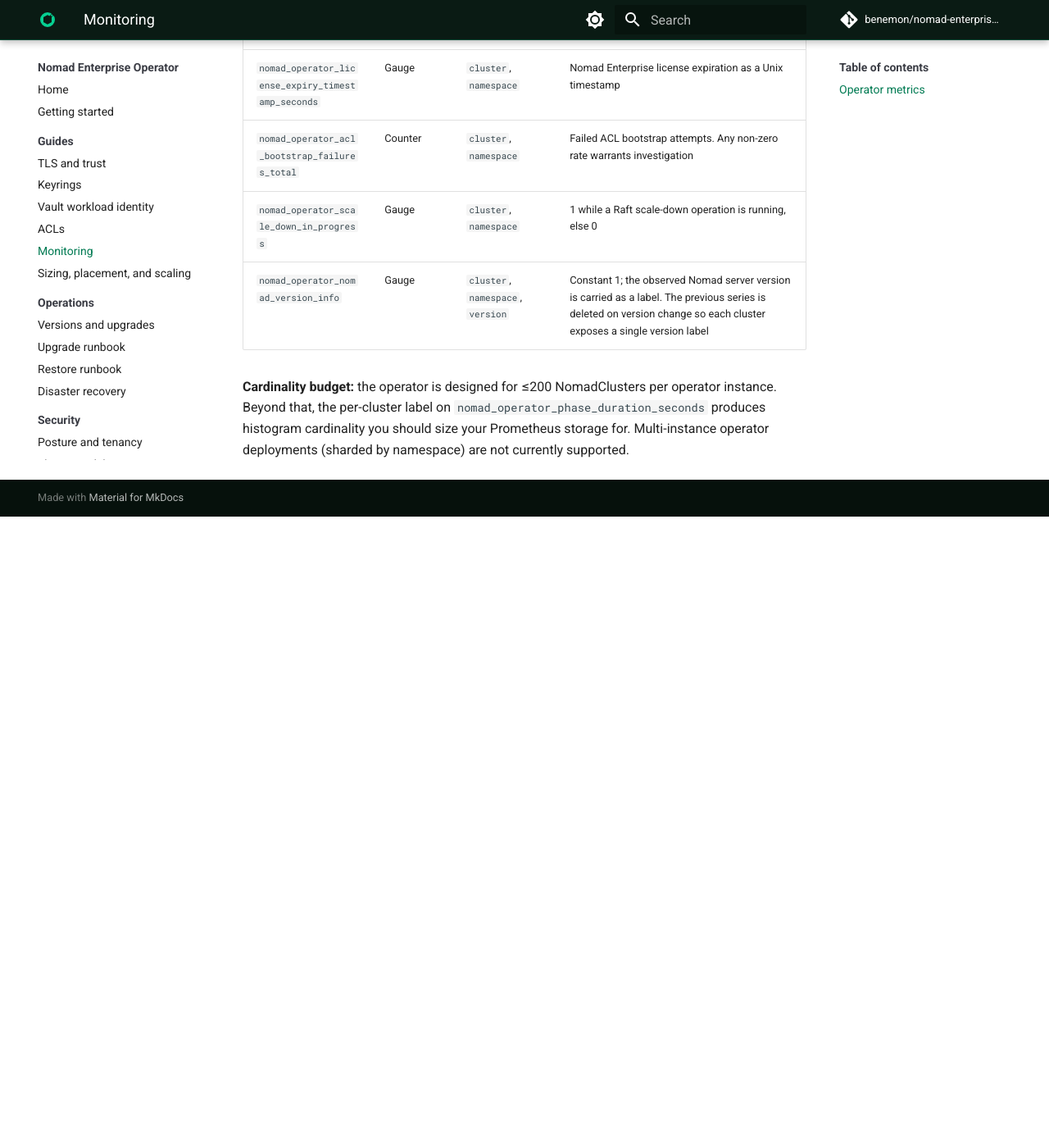
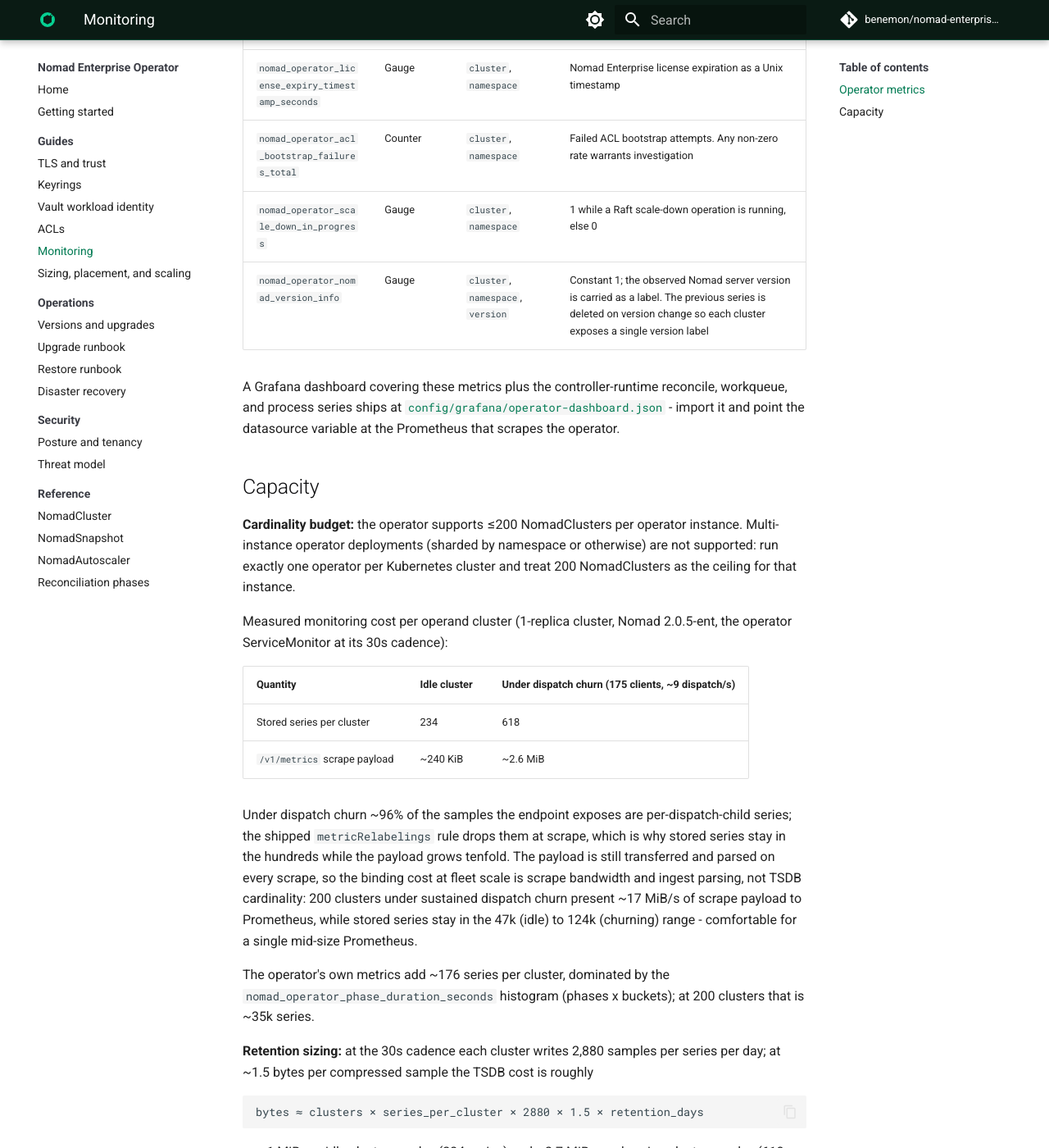
Before and after one commit to benemon/nomad-enterprise-operator, an MkDocs documentation site: the page built from docs/guides/monitoring.md, in a window 1280 px wide and 1400 px high, scrolled down 1709 px. Shown: the whole window at 82% size. Built offline with MkDocs 1.6.1 and Material for MkDocs 9.7.7, drawn with Linux system fonts in a browser that asks for light colours; comment, search, counter and statistics services are not loaded; before the commit the page ends 2339 px from its top, so only the background shows below that; some of the changed text lies outside the part shown.

Commit message:
docs: measured capacity guidance and operator Grafana dashboard
The monitoring guide's cardinality budget is now backed by measured
numbers: stored series and scrape payload per cluster (idle and under
dispatch churn), a retention sizing formula, the 200-cluster
extrapolation, and the operator's own control-plane cost at fleet
create and at rest, with the create-burst constraint named. The
sharding constraint is stated as a hard rule. A Grafana dashboard
covering the operator metrics and the controller-runtime reconcile,
workqueue, and process series is checked in under config/grafana.

````diff
--- a/docs/guides/monitoring.md
+++ b/docs/guides/monitoring.md
@@ -73,8 +73,63 @@ automatically; the declarative equivalent ships at
 | `nomad_operator_scale_down_in_progress` | Gauge | `cluster`, `namespace` | 1 while a Raft scale-down operation is running, else 0 |
 | `nomad_operator_nomad_version_info` | Gauge | `cluster`, `namespace`, `version` | Constant 1; the observed Nomad server version is carried as a label. The previous series is deleted on version change so each cluster exposes a single version label |
 
-**Cardinality budget:** the operator is designed for ≤200 NomadClusters
-per operator instance. Beyond that, the per-cluster label on
-`nomad_operator_phase_duration_seconds` produces histogram cardinality
-you should size your Prometheus storage for. Multi-instance operator
-deployments (sharded by namespace) are not currently supported.
+A Grafana dashboard covering these metrics plus the controller-runtime
+reconcile, workqueue, and process series ships at
+[`config/grafana/operator-dashboard.json`](https://github.com/benemon/nomad-enterprise-operator/blob/main/config/grafana/operator-dashboard.json) -
+import it and point the datasource variable at the Prometheus that
+scrapes the operator.
+
+
+## Capacity
+
+**Cardinality budget:** the operator supports ≤200 NomadClusters per
+operator instance. Multi-instance operator deployments (sharded by
+namespace or otherwise) are not supported: run exactly one operator
+per Kubernetes cluster and treat 200 NomadClusters as the ceiling for
+that instance.
+
+Measured monitoring cost per operand cluster (1-replica cluster, Nomad
+2.0.5-ent, the operator ServiceMonitor at its 30s cadence):
+
+| Quantity | Idle cluster | Under dispatch churn (175 clients, ~9 dispatch/s) |
+|----------|-------------|--------------------------------------------------|
+| Stored series per cluster | 234 | 618 |
+| `/v1/metrics` scrape payload | ~240 KiB | ~2.6 MiB |
+
+Under dispatch churn ~96% of the samples the endpoint exposes are
+per-dispatch-child series; the shipped `metricRelabelings` rule drops
+them at scrape, which is why stored series stay in the hundreds while
+the payload grows tenfold. The payload is still transferred and parsed
+on every scrape, so the binding cost at fleet scale is scrape
+bandwidth and ingest parsing, not TSDB cardinality: 200 clusters under
+sustained dispatch churn present ~17 MiB/s of scrape payload to
+Prometheus, while stored series stay in the 47k (idle) to 124k
+(churning) range - comfortable for a single mid-size Prometheus.
+
+The operator's own metrics add ~176 series per cluster, dominated by
+the `nomad_operator_phase_duration_seconds` histogram (phases x
+buckets); at 200 clusters that is ~35k series.
+
+**Retention sizing:** at the 30s cadence each cluster writes 2,880
+samples per series per day; at ~1.5 bytes per compressed sample the
+TSDB cost is roughly
+
+```
+bytes ≈ clusters × series_per_cluster × 2880 × 1.5 × retention_days
+```
+
+or ~1 MiB per idle cluster per day (234 series) and ~2.7 MiB per
+churning cluster per day (618 series). A 200-cluster fleet with 30-day
+retention sizes to ~6-16 GiB of TSDB, before Prometheus overheads.
+
+**Operator control-plane cost** (measured on a 10-cluster fleet,
+kind on an 8-core/8 GiB Docker VM): converging 10 simultaneously
+created clusters takes ~76s end to end; reconcile p50 is ~35ms with
+p99 spiking to ~40s during ACL bootstrap (the reconcile blocks on
+first Nomad API availability); workqueue depth peaks at 3 with p99
+queue wait ~9s during the burst and returns to zero at steady state.
+Steady-state cost at 10 clusters is ~0.5% of one core and ~68 MiB RSS.
+The scaling constraint during create bursts is long ACL-bootstrap
+reconciles serialized over the controller's 4 concurrent workers -
+queue wait grows with the number of clusters bootstrapping at the same
+moment, not with fleet size at rest.
````
Also changed, not shown: 1 other file.
